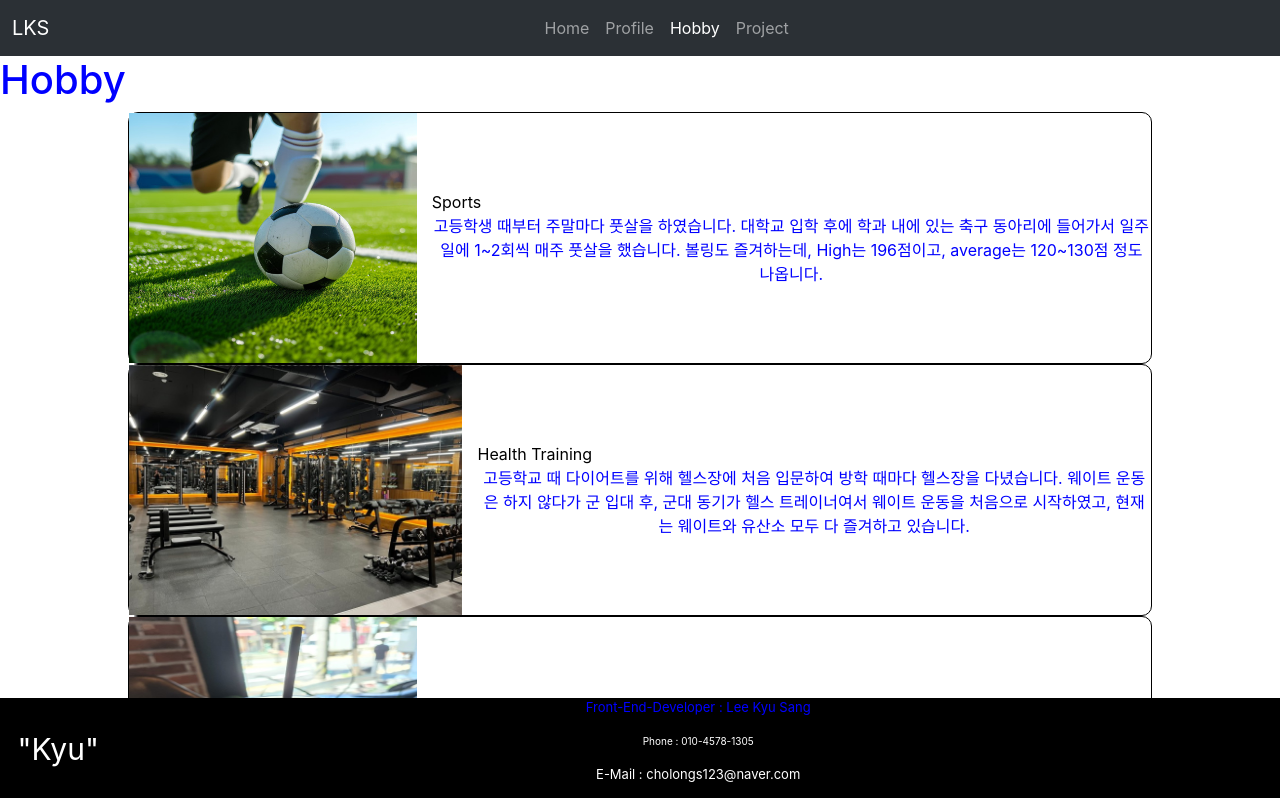
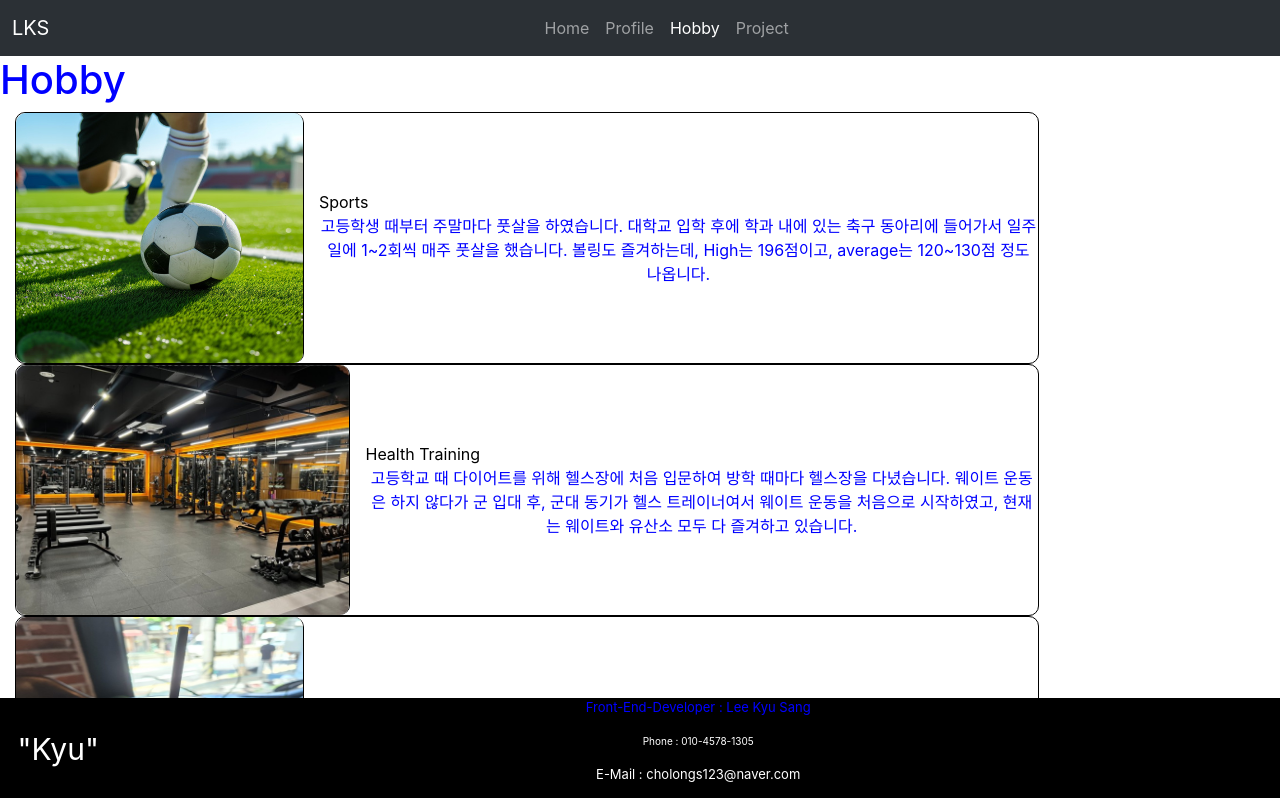
Before and after one commit to kyusang0330/react-self-introduction, a React (Create React App) app: page /hobby in a window 1280 px wide. Shown: the top 798 px of the page. Built offline with nearby package versions, Linux system fonts and the light colour scheme.

Commit message:
style-component

```diff
--- a/src/styles/hobby_styled.js
+++ b/src/styles/hobby_styled.js
@@ -1,7 +1,7 @@
 import styled from "styled-components";
 
 const HobbyContainer = styled.div`
-  margin: 0 auto;
+  margin: 0 0 0 15px;
   width: 80%;
 `;
 
@@ -23,6 +23,8 @@ const HobbyListItem = styled.div`
 const HobbyListImg = styled.img`
   width: 40%;
   height: 250px;
+  border-radius: 10px;
+  border-right: 1px solid black;
 `;
 
 const HobbyListContent = styled.div`
```
